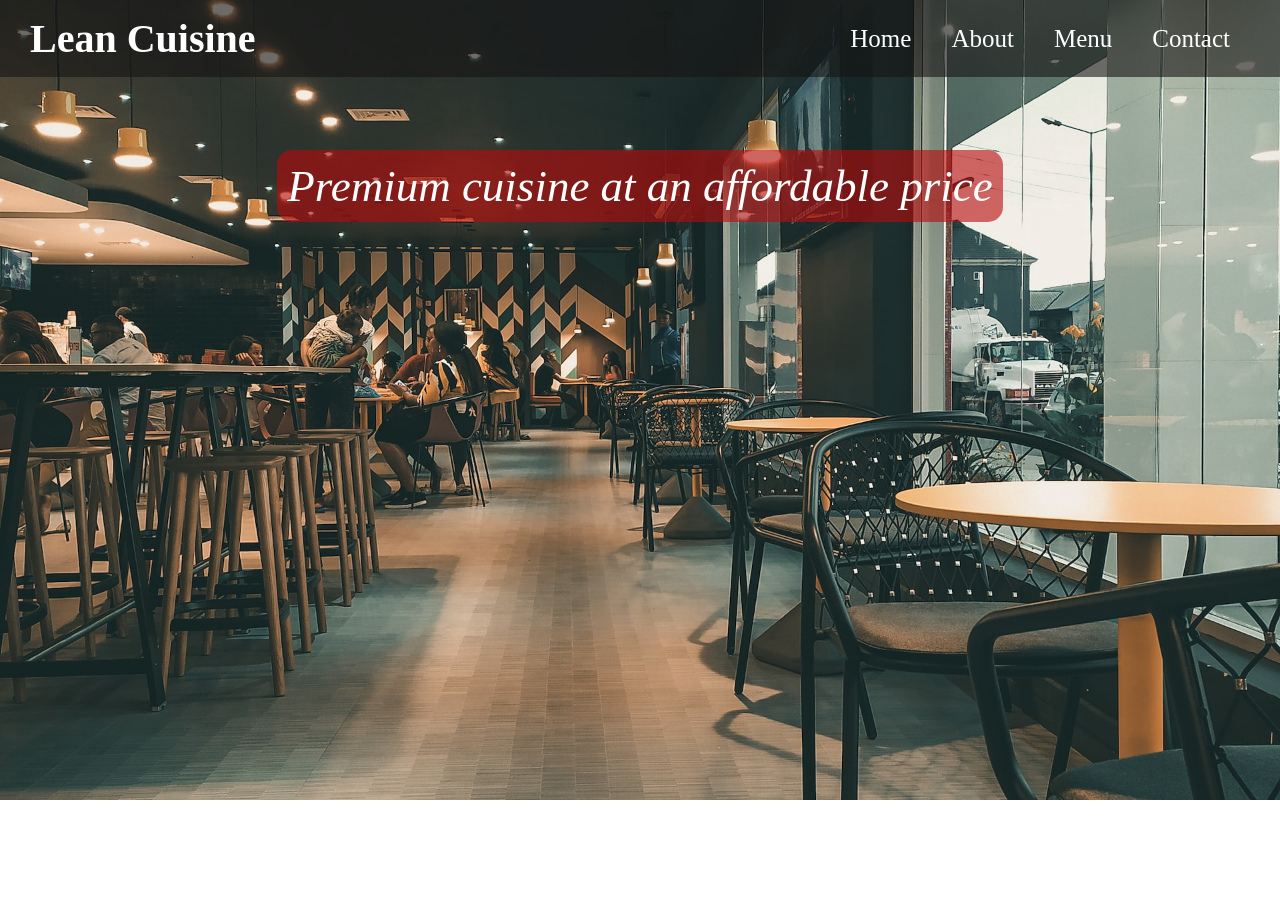
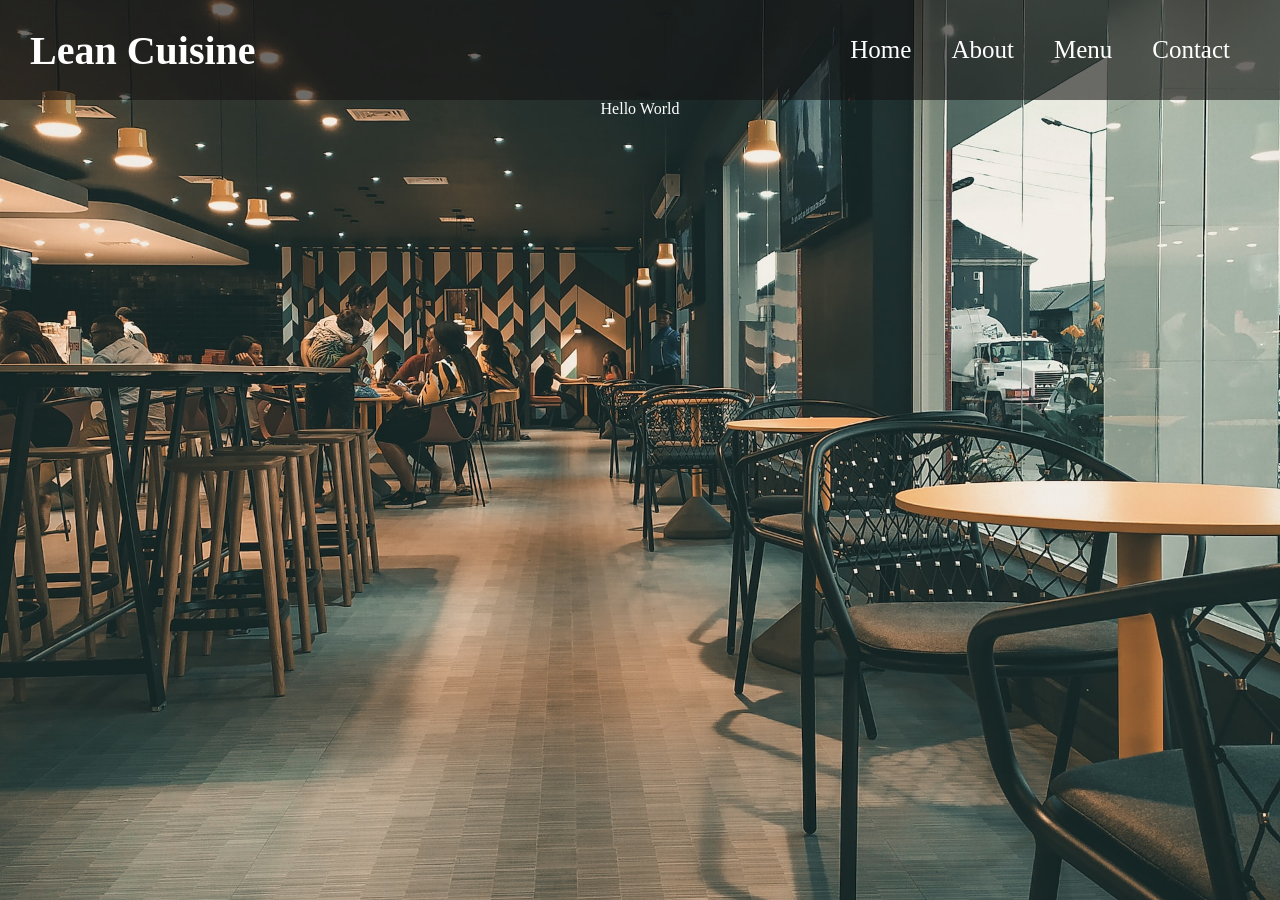
Before and after one commit to Ryanj24/Restaurant-Page, a website built with webpack: page dist/index.html in a window 1280 px wide. Before the commit the page ends 800 px from the top, so only its background shows below. Built offline with nearby package versions, Linux system fonts and the light colour scheme.

Commit message:
Moved background image to the body instead of each page

```diff
--- a/src/about.js
+++ b/src/about.js
@@ -1,11 +1,13 @@
 import './styles/index.css'
 import { navFunction } from './navbar.js'
 import { clearFunction } from './clearFunction.js'
+import bgImg from './assets/images/main-bg.jpg';
 
 const aboutFunction = () => {
     navFunction();
     clearFunction();
 
+    document.body.style.backgroundImage = `url(${bgImg})`;
     const content = document.getElementById('content');
 
     const mainContainer = document.createElement('div');
--- a/src/home.js
+++ b/src/home.js
@@ -12,11 +12,14 @@ const homeFunction = () => {
 
     // Get the content container from the HTML page & set the background image
     const content = document.getElementById('content');
-    content.style.backgroundImage = `url(${bgImg})`;
+
+    document.body.style.backgroundImage = `url(${bgImg})`;
+
+    //content.style.backgroundImage = `url(${bgImg})`;
 
     // Create a div to hold the slogan
     const mainContainer = document.createElement('div');
-    mainContainer.classList.add('main-container');
+    mainContainer.classList.add('home-main-container');
 
     // Add slogan to the div created
     const slogan = document.createElement('p');
--- a/src/index.js
+++ b/src/index.js
@@ -1,5 +1,5 @@
 import { homeFunction } from './home.js';
+import { aboutFunction } from './about.js';
 
-
-
-homeFunction();
+//homeFunction();
+aboutFunction();
--- a/src/navbar.js
+++ b/src/navbar.js
@@ -24,7 +24,7 @@ const navFunction = () => {
 
     // Create array of the links to different pages
     let navitems = ['Home', 'About', 'Menu', "Contact"];
-    let pageFunctions = ['homeFunction()', 'aboutFunction()', 'menuFunction()', 'contactFunction()'];
+    let list = ['home', 'about', 'menu', 'contact'];
 
     // Create the ul element that will house the nav links
     const navlist = document.createElement('ul');
@@ -39,7 +39,7 @@ const navFunction = () => {
 
         // Create <a> element to nest within li
         const link = document.createElement('a');
-        link.href = "javascript: aboutFunction()";
+        //link.href = '#';
         link.textContent = navitems[i];
 
         // Nest <a> element within li element
--- a/src/styles/index.css
+++ b/src/styles/index.css
@@ -6,7 +6,12 @@
 }
 
 body {
+    display: flex;
+    flex-direction: column;
     height: 100vh;
+    background-size: cover;
+    background-repeat: no-repeat;
+    background-position: 50% 50%;
 }
 
 a {
@@ -21,13 +26,16 @@ a:hover {
     height: 100%;
     display: flex;
     justify-content: center;
-    background-color: rgb(107, 107, 248);
+    /*
     background-size: cover;
     background-repeat: no-repeat;
-    background-position: 50% 50%;
+    background-position: 50% 50%;*/
+    position: relative;
+    top: 100px;
 }
 
 .navbar {
+    height: 100px;
     display: flex;
     justify-content: space-between;
     align-items: center;
@@ -57,7 +65,7 @@ a:hover {
 }
 
 
-.main-container {
+.home-main-container {
     display: flex;
     flex-direction: column;
     justify-content: center;
@@ -69,12 +77,12 @@ a:hover {
     height: fit-content;
 }
 
-.main-container > h1 {
+.home-main-container > h1 {
     font-size: 70px;
     margin-bottom: 20px;
 }
 
-.main-container > p {
+.home-main-container > p {
     font-size: 45px;
     font-style: italic;
 }
```
